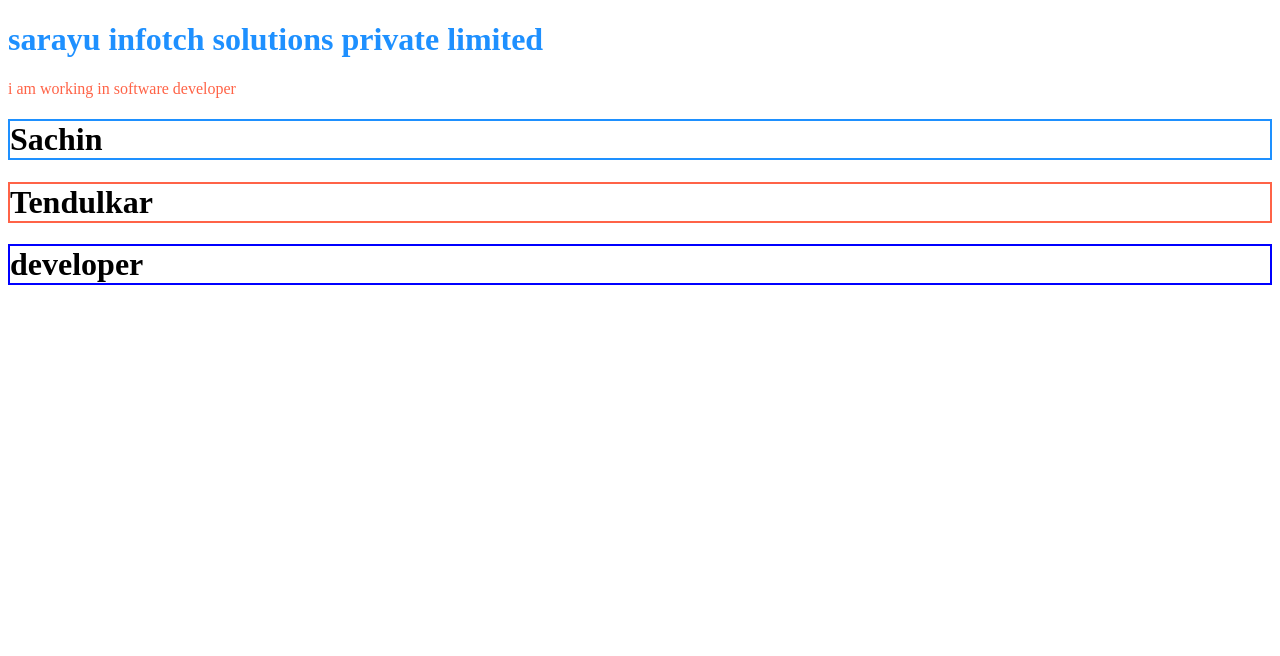
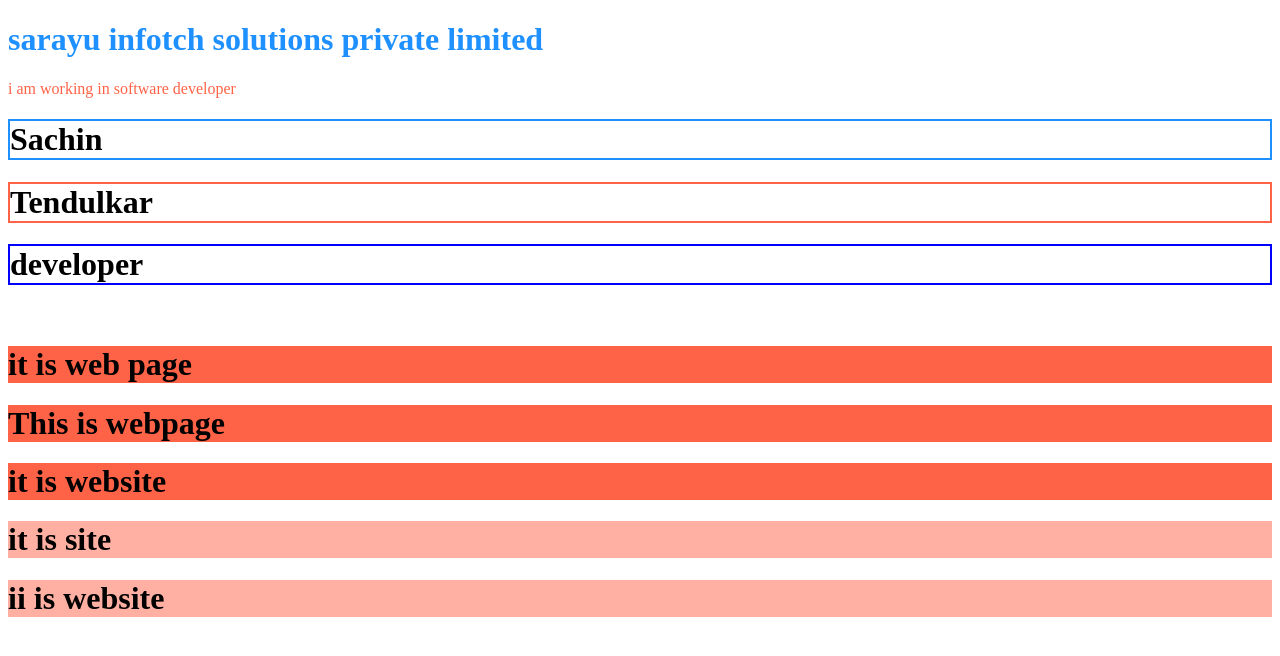
Before and after one commit to sachinVS12/sample-practice-code, a website: page signup.html in a window 1280 px wide. Drawn offline with Linux system fonts and the light colour scheme.

Commit message:
practice htmls8

```diff
--- a/signup.html
+++ b/signup.html
@@ -12,5 +12,13 @@
     <h1 style="border: 2px solid dodgerblue">Sachin</h1>
     <h1 style="border: 2px solid tomato">Tendulkar</h1>
     <h1 style="border: 2px solid blue">developer</h1>
+    <br />
+
+    <h1 style="background-color: rgb(255, 99, 71)">it is web page</h1>
+    <h1 style="background-color: #ff6347">This is webpage</h1>
+    <h1 style="background-color: hsl(9, 100%, 64%)">it is website</h1>
+
+    <h1 style="background-color: rgba(255, 99, 71, 0.5)">it is site</h1>
+    <h1 style="background-color: hsla(9, 100%, 64%, 0.5)">ii is website</h1>
   </body>
 </html>
```
